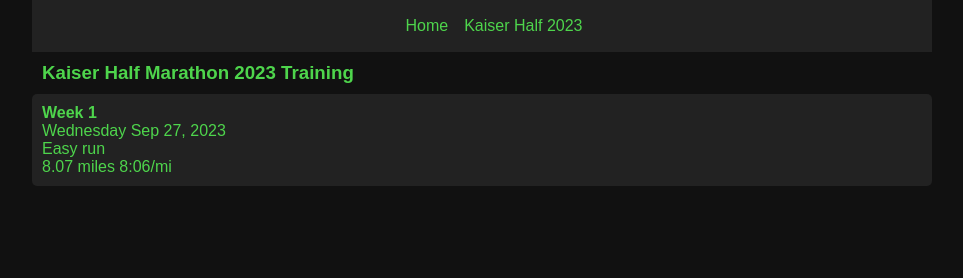
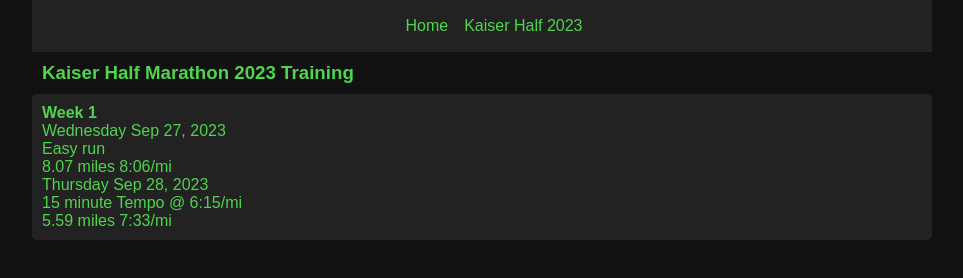
Before and after one commit to smallnumbers0/endless-stride, a plain HTML site: page kaiser-hm-2023.html in a window 1280 px wide. Shown: the whole page, without its empty margins (158-1121 px from the left). Drawn offline with Linux system fonts and the light colour scheme.

Commit message:
add thursday tempo

```diff
--- a/kaiser-hm-2023.html
+++ b/kaiser-hm-2023.html
@@ -23,6 +23,10 @@
                 <p id="date">Wednesday Sep 27, 2023</p>
                 <p id="type">Easy run</p>
                 <p id="stats">8.07 miles 8:06/mi</p>
+                <p></p>
+                <p id="date">Thursday Sep 28, 2023</p>
+                <p id="type">15 minute Tempo @ 6:15/mi</p>
+                <p id="stats">5.59 miles 7:33/mi</p>
                 <p></p>
             </section>
         </section>
```
